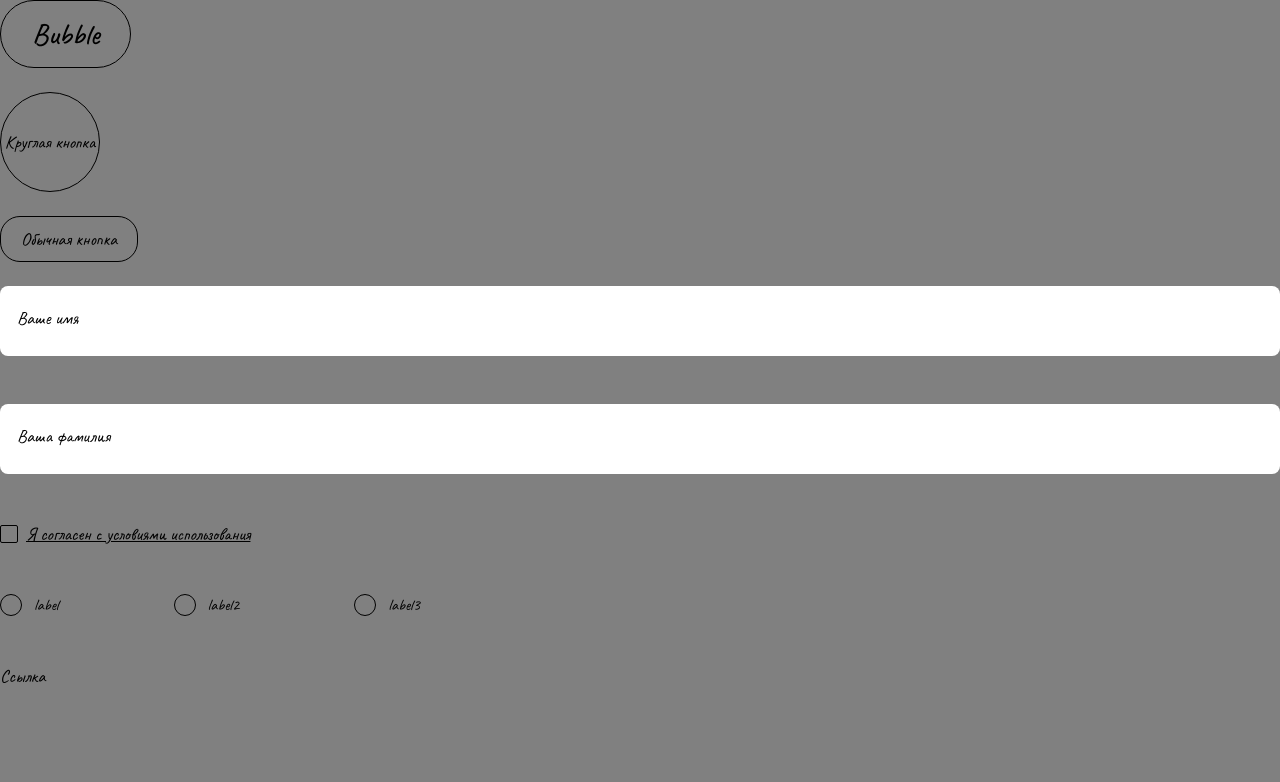
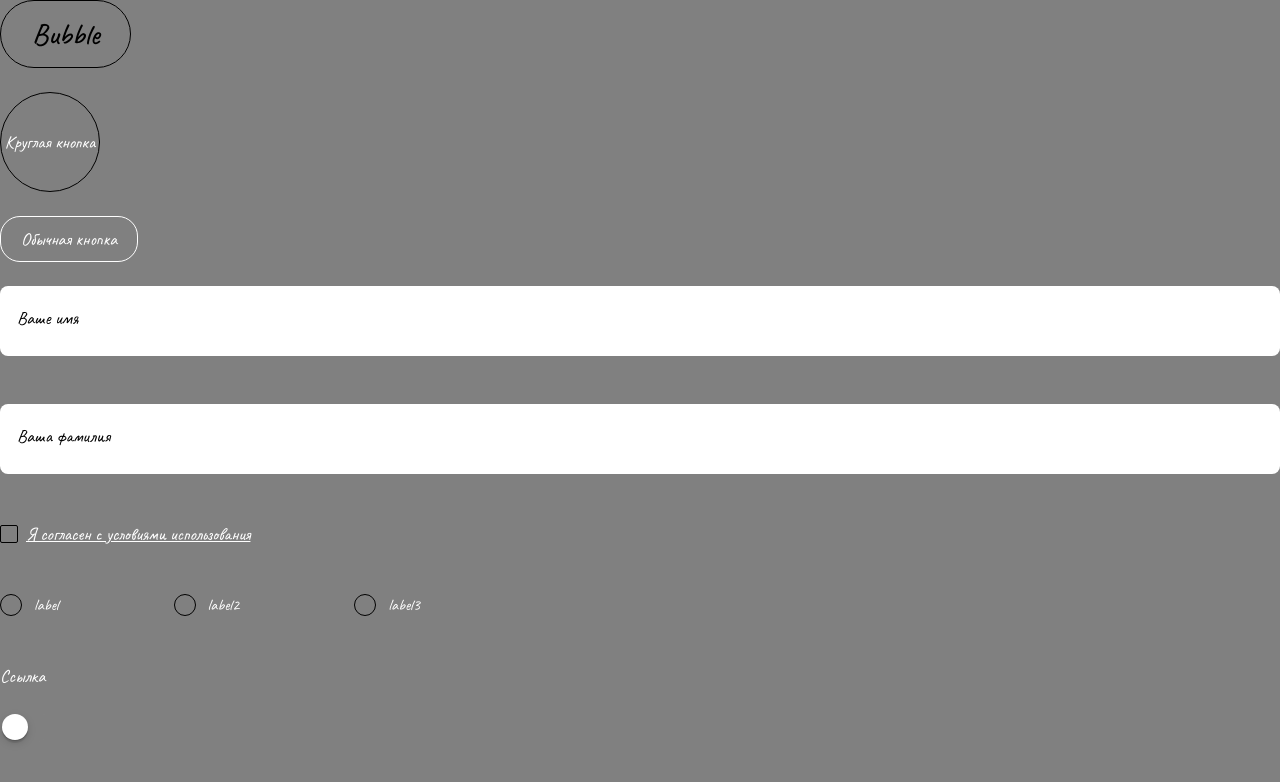
Before and after one commit to YuliyaMikhaleva/PortfolioProject, a React (Vite) app: page /ui in a window 1280 px wide. Shown: the top 782 px of the page. Built offline with nearby package versions, Linux system fonts and the light colour scheme.

Commit message:
chore: added toggle theme

```diff
--- a/src/assets/styles/_generic.scss
+++ b/src/assets/styles/_generic.scss
@@ -14,7 +14,7 @@ html{
 
 body{
   font-family: var(--font-caveat);
-  color: var(--color-black);
+  color: var(--color-white);
   min-width: 320px;
   overflow-x: hidden;
   font-size: 28px;
--- a/src/assets/styles/_vars.scss
+++ b/src/assets/styles/_vars.scss
@@ -12,7 +12,7 @@
   --color-yellow: #fffd44;
   --color-primary: var(--color-lavande);
   --color-gray: #555;
-
+  --color-contrast-low: 238, 238, 238;
   // =============================================================================
   // Shadow(box-shadow)
   // =============================================================================
@@ -49,3 +49,16 @@
   --font-pudelinka: Pudelinka, sans-serif;
   --font-caveat: Caveat, sans-serif;
 }
+
+[theme="light"]{
+  --color-black: #FFFFFF;
+  --color-white: black;
+  --color-pink: #ff014a; //RGB (255,1,74)
+  --color-lavande: rgb(191, 147, 226);
+  --color-mint: #59ceb1;//89, 206, 117
+  --color-green: #00ff0a;
+  --color-yellow: #fffd44;
+  --color-primary: var(--color-lavande);
+  --color-gray: #555;
+  --color-contrast-low: 238, 238, 238;
+}
--- a/src/assets/styles/style.scss
+++ b/src/assets/styles/style.scss
@@ -11,7 +11,7 @@
     bottom: 50px;
     right: 50px;
     z-index: 1000;
-    border: 1px solid black;
+    border: 1px solid var(--color-black);
     border-radius: 50px;
   }
 }
--- a/src/components/AppHeader/AppHeader.tsx
+++ b/src/components/AppHeader/AppHeader.tsx
@@ -1,13 +1,29 @@
 import "./AppHeader.scss"
 import AppHeaderNav from "./AppHeaderNav/AppHeaderNav";
 import ContainerTemplate from "../../templates/ContainerTemplate";
+import {useSwitch} from "hooks/useSwitch.tsx";
+import Switch from "components/_UiComponents/Switch/Switch.tsx";
+import {useEffect} from "react";
 
 const AppHeader = () => {
+    const { toggle: toggleLight, value: isLight } = useSwitch(false);
+
+    useEffect(() => {
+        let htmlElement = document.documentElement;
+        if (isLight) {
+            htmlElement.setAttribute('theme', 'dark')
+        } else {
+            htmlElement.setAttribute('theme', 'light')
+        }
+    }, [isLight]);
 
     return (
         <nav className="app-header">
             <ContainerTemplate>
                 <AppHeaderNav className="app-header__nav" />
+                <Switch active={isLight} onClick={() => toggleLight()} className="ui-page__switch">
+                    Темная тема
+                </Switch>
             </ContainerTemplate>
         </nav>
 
--- a/src/components/NoteBlock/NoteBlock.scss
+++ b/src/components/NoteBlock/NoteBlock.scss
@@ -4,6 +4,7 @@
   font-size: 30px;
   line-height: 140%;
   background-color: var(--color-white);
+  color: var(--color-black);
   width: 100%;
   max-width: 550px;
 
--- a/src/components/PhotoBlock/PhotoBlock.scss
+++ b/src/components/PhotoBlock/PhotoBlock.scss
@@ -14,6 +14,7 @@
 
   &__container {
     background-color: var(--color-white);
+    color: var(--color-black);
     width: 540px;
     height: 600px;
     padding: 30px;
--- a/src/components/_UiComponents/Button/Button.scss
+++ b/src/components/_UiComponents/Button/Button.scss
@@ -1,6 +1,7 @@
 .button {
   transition: all 0.3s;
-  border: 1px solid var(--color-black);
+  border: 1px solid var(--color-white);
+  color: var(--color-white);
   border-radius: 20px;
   padding: 10px 20px;
 
--- a/src/components/_UiComponents/CustomCursor/CustomCursor.scss
+++ b/src/components/_UiComponents/CustomCursor/CustomCursor.scss
@@ -67,7 +67,7 @@
   &__small {
     width: 10px;
     height: 10px;
-    background-color: white;
+    background-color: var(--color-white);
     border-radius: 100px;
     position: fixed;
     mix-blend-mode: difference;
--- /dev/null
+++ b/src/components/_UiComponents/Switch/Switch.scss
@@ -0,0 +1,57 @@
+.switch {
+  display: flex;
+  align-items: center;
+  cursor: pointer;
+  color: gray;
+
+  &--disabled {
+    pointer-events: none;
+  }
+
+  &__container {
+    display: flex;
+    margin-right: 20px;
+  }
+
+  &__track {
+    width: 50px;
+    height: 30px;
+    background: gray;
+    border-radius: 36px;
+    display: flex;
+    align-items: center;
+    padding: 0 2px;
+    justify-content: flex-start;
+
+    &--active {
+      background: gray;
+      justify-content: flex-end;
+    }
+
+    &--disabled {
+      background: rgba(196, 196, 196, 1);
+    }
+  }
+
+  &__thumb {
+    width: 26px;
+    height: 26px;
+    background: white;
+    border-radius: 50%;
+    box-shadow: 0px 3px 1px rgba(0, 0, 0, 0.1), 0px 1px 1px rgba(0, 0, 0, 0.16),
+      0px 3px 8px rgba(0, 0, 0, 0.15);
+
+    &--disabled {
+      background: rgba(var(238, 238, 238), 1);
+    }
+  }
+
+  &__label {
+    font-weight: 600;
+    font-size: 16px;
+
+    &--disabled {
+      color: rgba(196, 196, 196, 1);
+    }
+  }
+}
--- /dev/null
+++ b/src/components/_UiComponents/Switch/Switch.tsx
@@ -0,0 +1,62 @@
+import * as React from "react";
+
+import "./Switch.scss";
+
+export interface ISwitchProps {
+  className?: string;
+  children?: React.ReactNode;
+  disabled?: boolean;
+  active: boolean;
+  onClick(): void;
+}
+
+const Switch: React.FunctionComponent<ISwitchProps> = ({
+  className,
+  disabled,
+  active,
+  children,
+  onClick,
+}) => {
+
+  const classes = [
+    "switch",
+    disabled ? "switch--disabled" : '',
+    className
+  ].join(' ')
+
+  return (
+    <div
+      className={classes}
+      onClick={(e) => {
+        onClick();
+      }}
+    >
+      <div className="switch__container">
+        <div
+          className={[
+             "switch__track",
+              active ? "switch__track--active" : "",
+            disabled ? "switch__track--disabled" : "",
+          ].join(' ')}
+        >
+          <div
+            className={[
+                "switch__thumb",
+                disabled ? "switch__thumb--disabled" : "",
+            ].join(' ')}
+          ></div>
+        </div>
+      </div>
+      <div
+        className={[
+            "switch__label",
+          disabled ? "switch__label--disabled" : "",
+        ].join(' ')}
+      >
+        {children}
+      </div>
+    </div>
+  );
+};
+
+export default Switch;
--- /dev/null
+++ b/src/hooks/useSwitch.tsx
@@ -0,0 +1,11 @@
+import * as React from "react";
+
+export const useSwitch = (initialValue: boolean) => {
+    const [value, setValue] = React.useState(initialValue);
+
+    const toggle = () => {
+        setValue(!value);
+    };
+
+    return { value, toggle, setValue };
+};
--- a/src/pages/UiPage.tsx
+++ b/src/pages/UiPage.tsx
@@ -7,12 +7,16 @@ import {useEffect, useRef, useState} from "react";
 import UiCheckbox from "components/_UiComponents/UiCheckbox/UiCheckbox.tsx";
 import UiRadio from "components/_UiComponents/UiRadio/UiRadio.tsx";
 import UiLink from "components/_UiComponents/UiLink/UiLink.tsx";
+import {useSwitch} from "hooks/useSwitch.tsx";
+import Switch from "components/_UiComponents/Switch/Switch.tsx";
 
 const UiPage = () => {
     const {bind: codeNameBind, value: codeNameValue, setValue: setCodeNameValue } = useInput('');
     const {bind: codeSoNameBind, value: codeSoNameValue, setValue: setCodeSoNameValue } = useInput('');
     const {bind: checkboxBind, value: checkboxValue, setValue: setCheckboxValue } = useInput('false');
     const [radioAnswer, setRadioAnswer] = useState('')
+    const { toggle: toggleOn, value: isOn } = useSwitch(false);
+
     const checkboxEl = useRef()
     useEffect(() => {
         return () => {
@@ -30,7 +34,9 @@ const UiPage = () => {
         console.log('radioAnswer', radioAnswer)
     }, [radioAnswer]);
 
-
+    useEffect(() => {
+        console.log('isOn', isOn)
+    }, [isOn]);
     return (
         <div className="ui-page">
             <BubbleButton className="ui-page__bubble-button">Bubble</BubbleButton>
@@ -65,6 +71,11 @@ const UiPage = () => {
             <br/>
             <br/>
             <UiLink>Ссылка</UiLink>
+            <br/>
+            <br/>
+            <Switch active={isOn} onClick={() => toggleOn()} className="ui-page__switch">
+                Генерация сертификата
+            </Switch>
         </div>
     )
 }
```
